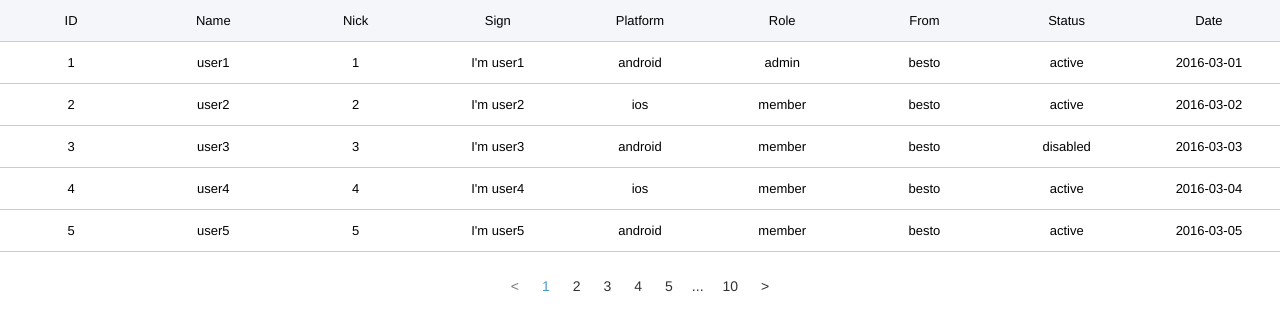
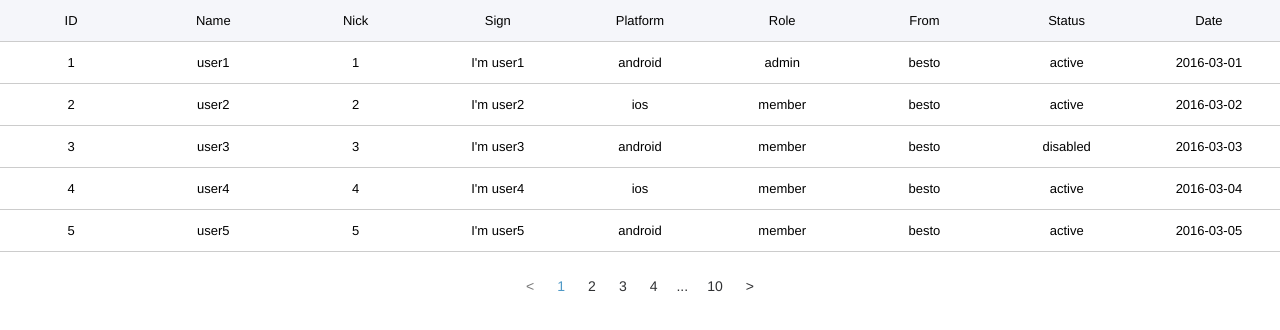
Before and after one commit to AidenChen/vue-paginator, a Vue app: page / in a window 1280 px wide. Shown: the top 330 px of the page. Built offline with nearby package versions, Linux system fonts and the light colour scheme; data requests are answered from the project's data file.

Commit message:
完成分页算法

```diff
--- a/src/components/Paginator/Demo.vue
+++ b/src/components/Paginator/Demo.vue
@@ -33,7 +33,7 @@
         :page-index="pageIndex"
         :page-size="pageSize"
         :total="total"
-        :page-length="pageLength"
+        :pager-length="pagerLength"
         :page-sizes="pageSizes"
         :layout="'pager'"
         :background="false"
@@ -54,7 +54,7 @@ export default {
       pageIndex: 1,
       pageSize: 5,
       total: 0,
-      pageLength: 5,
+      pagerLength: 3,
       pageSizes: [10, 20, 30],
       users: []
     };
--- a/src/components/Paginator/Paginator.vue
+++ b/src/components/Paginator/Paginator.vue
@@ -66,7 +66,7 @@ export default {
       }
     },
     // 分页器长度，即显示的页码个数
-    pageLength: {
+    pagerLength: {
       type: Number,
       default() {
         return 5;
@@ -86,6 +86,7 @@ export default {
         return 'total, sizer, pager, jumper';
       }
     },
+    // 是否为分页按钮添加背景色
     background: {
       type: Boolean,
       default() {
@@ -101,29 +102,31 @@ export default {
     // 页码内容
     numbers() {
       const numbers = [];
-      if (this.pageCount <= this.pageLength) {
+      if (this.pageCount <= this.pagerLength) {
         for (let i = 1; i <= this.pageCount; i++) {
           numbers.push(i);
         }
         return numbers;
       }
-      const pageLength = (this.pageLength % 2 === 0) ? this.pageLength - 1 : this.pageLength;
-      const offset = (pageLength - 1) / 2;
-      if (this.pageIndex <= pageLength - 1) {
-        for (let i = 1; i <= pageLength; i++) {
+      const pagerLength = (this.pagerLength % 2 === 0) ? this.pagerLength - 1 : this.pagerLength;
+      const offset = (pagerLength - 1) / 2;
+      if (this.pageIndex <= pagerLength) {
+        for (let i = 1; i <= pagerLength + 1; i++) {
           numbers.push(i);
         }
         numbers.push('...');
         numbers.push(this.pageCount);
-      } else if (this.pageIndex > this.pageCount - (pageLength - 1)) {
+      } else if (this.pageIndex > this.pageCount - pagerLength) {
         numbers.push(1);
         numbers.push('...');
-        for (let i = (this.pageCount - pageLength) + 1; i <= this.pageCount; i++) {
+        for (let i = this.pageCount - pagerLength; i <= this.pageCount; i++) {
           numbers.push(i);
         }
       } else {
         numbers.push(1);
-        numbers.push('...');
+        if (this.pageIndex - 1 > 1) {
+          numbers.push('...');
+        }
         for (let i = this.pageIndex - offset; i < this.pageIndex; i++) {
           numbers.push(i);
         }
@@ -131,7 +134,9 @@ export default {
         for (let i = this.pageIndex + 1; i <= this.pageIndex + offset; i++) {
           numbers.push(i);
         }
-        numbers.push('...');
+        if (this.pageIndex + 1 < this.pageCount) {
+          numbers.push('...');
+        }
         numbers.push(this.pageCount);
       }
       return numbers;
```
